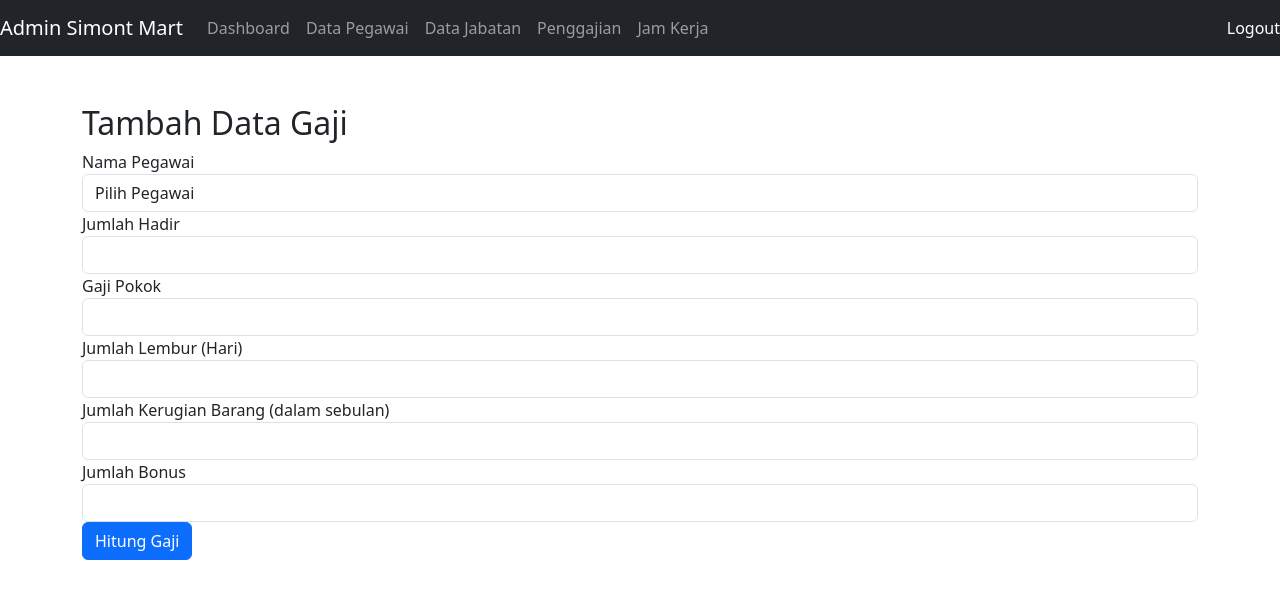
After one commit to Tenshi-X/simont_mart, a PHP site: page /admin/tambah_gaji.php in a window 1280 px wide. The commit adds this page. Shown: the top 599 px of the page. Run offline with PHP 8.4, Linux system fonts and the light colour scheme; data comes from the database, SQL or seed files in the repository.

Commit message:
Add rules for penggajian and fix data on dashboard pegawai

```diff
--- /dev/null
+++ b/admin/tambah_gaji.php
@@ -0,0 +1,87 @@
+<?php
+include('../components/header.php');
+include('../components/sidebar.php');
+include('../components/koneksi.php');
+
+if ($_SERVER["REQUEST_METHOD"] == "POST") {
+    $id_pegawai = $_POST['id_pegawai'];
+    $jumlah_hadir = $_POST['jumlah_hadir'];
+    $gaji_pokok = $_POST['gaji_pokok'];
+    $jumlah_lembur = $_POST['jumlah_lembur'];
+    $kerugian_barang = $_POST['kerugian_barang'];
+    $tot_bonus = $_POST['tot_bonus'];
+
+    // Hitung gaji_lembur
+    $gaji_lembur = $jumlah_lembur * 50000;
+
+    // Hitung tot_potongan
+    if ($kerugian_barang >= 120000) {
+        $tot_potongan = 15;
+    } else {
+        $tot_potongan = 0;
+    }
+
+    // Hitung tot_gaji
+    $tot_gaji = ($gaji_pokok * (100 - $tot_potongan) / 100) + $gaji_lembur + $tot_bonus;
+
+    // Redirect ke halaman kelola_gaji.php untuk konfirmasi
+    header("Location: kelola_gaji.php?id_pegawai=$id_pegawai&jumlah_hadir=$jumlah_hadir&tgl_gaji=".date('Y-m-d')."&gaji_pokok=$gaji_pokok&gaji_lembur=$gaji_lembur&tot_bonus=$tot_bonus&tot_potongan=$tot_potongan&tot_gaji=$tot_gaji");
+    exit;
+}
+
+// Ambil data pegawai beserta gaji pokok dari tabel Jabatan
+$employees = $conn->query("
+    SELECT Pegawai.id_pegawai, Pegawai.nama_pegawai, Jabatan.gaji_pokok
+    FROM Pegawai
+    JOIN Jabatan ON Pegawai.id_jabatan = Jabatan.id_jabatan
+");
+
+?>
+
+<div class="container mt-5">
+    <h2>Tambah Data Gaji</h2>
+    <form action="" method="POST">
+        <div class="form-group">
+            <label for="id_pegawai">Nama Pegawai</label>
+            <select name="id_pegawai" id="id_pegawai" class="form-control" required onchange="updateGajiPokok()">
+                <option value="">Pilih Pegawai</option>
+                <?php while ($row = $employees->fetch_assoc()) { ?>
+                    <option value="<?php echo $row['id_pegawai']; ?>" data-gaji="<?php echo $row['gaji_pokok']; ?>">
+                        <?php echo $row['nama_pegawai']; ?>
+                    </option>
+                <?php } ?>
+            </select>
+        </div>
+        <div class="form-group">
+            <label for="jumlah_hadir">Jumlah Hadir</label>
+            <input type="number" class="form-control" name="jumlah_hadir" required>
+        </div>
+        <div class="form-group">
+            <label for="gaji_pokok">Gaji Pokok</label>
+            <input type="number" class="form-control" name="gaji_pokok" id="gaji_pokok" readonly>
+        </div>
+        <div class="form-group">
+            <label for="jumlah_lembur">Jumlah Lembur (Hari)</label>
+            <input type="number" class="form-control" name="jumlah_lembur" required>
+        </div>
+        <div class="form-group">
+            <label for="kerugian_barang">Jumlah Kerugian Barang (dalam sebulan)</label>
+            <input type="number" class="form-control" name="kerugian_barang" required>
+        </div>
+        <div class="form-group">
+            <label for="tot_bonus">Jumlah Bonus</label>
+            <input type="number" class="form-control" name="tot_bonus" required>
+        </div>
+        <button type="submit" class="btn btn-primary">Hitung Gaji</button>
+    </form>
+</div>
+
+<script>
+function updateGajiPokok() {
+    var select = document.getElementById("id_pegawai");
+    var gajiPokok = select.options[select.selectedIndex].getAttribute("data-gaji");
+    document.getElementById("gaji_pokok").value = gajiPokok;
+}
+</script>
+
+<?php include('../components/footer.php'); ?>
--- a/components/sidebar.php
+++ b/components/sidebar.php
@@ -1,5 +1,5 @@
 <nav class="navbar navbar-expand-lg navbar-dark bg-dark">
-    <a class="navbar-brand" href="#">Admin Dashboard</a>
+    <a class="navbar-brand" href="#">Admin Simont Mart</a>
     <button class="navbar-toggler" type="button" data-toggle="collapse" data-target="#navbarNav" aria-controls="navbarNav" aria-expanded="false" aria-label="Toggle navigation">
         <span class="navbar-toggler-icon"></span>
     </button>
@@ -15,7 +15,10 @@
                 <a class="nav-link" href="data_jabatan.php">Data Jabatan</a>
             </li>
             <li class="nav-item">
-                <a class="nav-link" href="kelola_gaji.php">Penggajian</a>
+                <a class="nav-link" href="tambah_gaji.php">Penggajian</a>
+            </li>
+            <li class="nav-item">
+                <a class="nav-link" href="info_jam.php">Jam Kerja</a>
             </li>
         </ul>
     </div>
```
Also changed, not shown: admin/info_jam.php (added, +37 -0 lines), admin/kelola_gaji.php (+57 -14 lines), pegawai/dashboard.php (+30 -5 lines).
